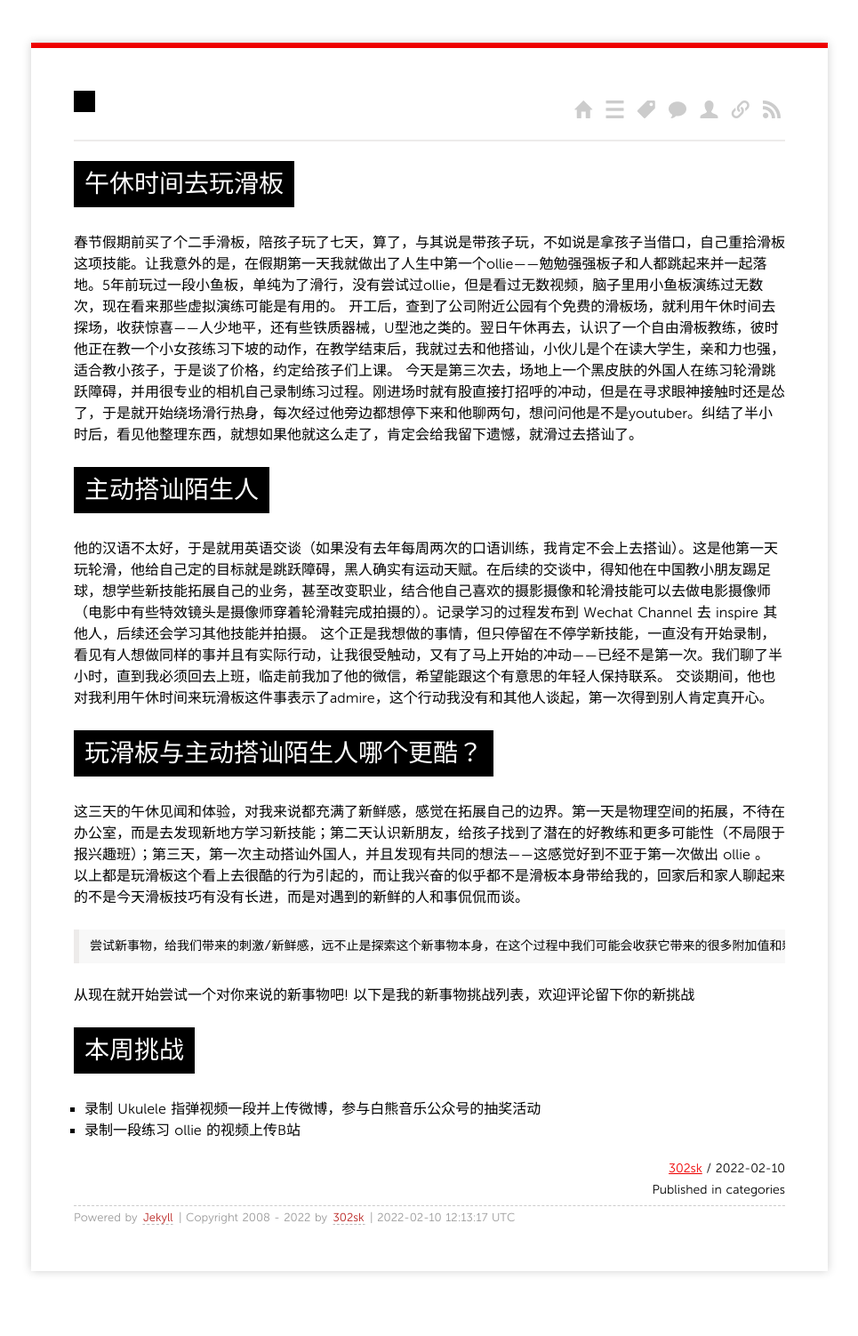
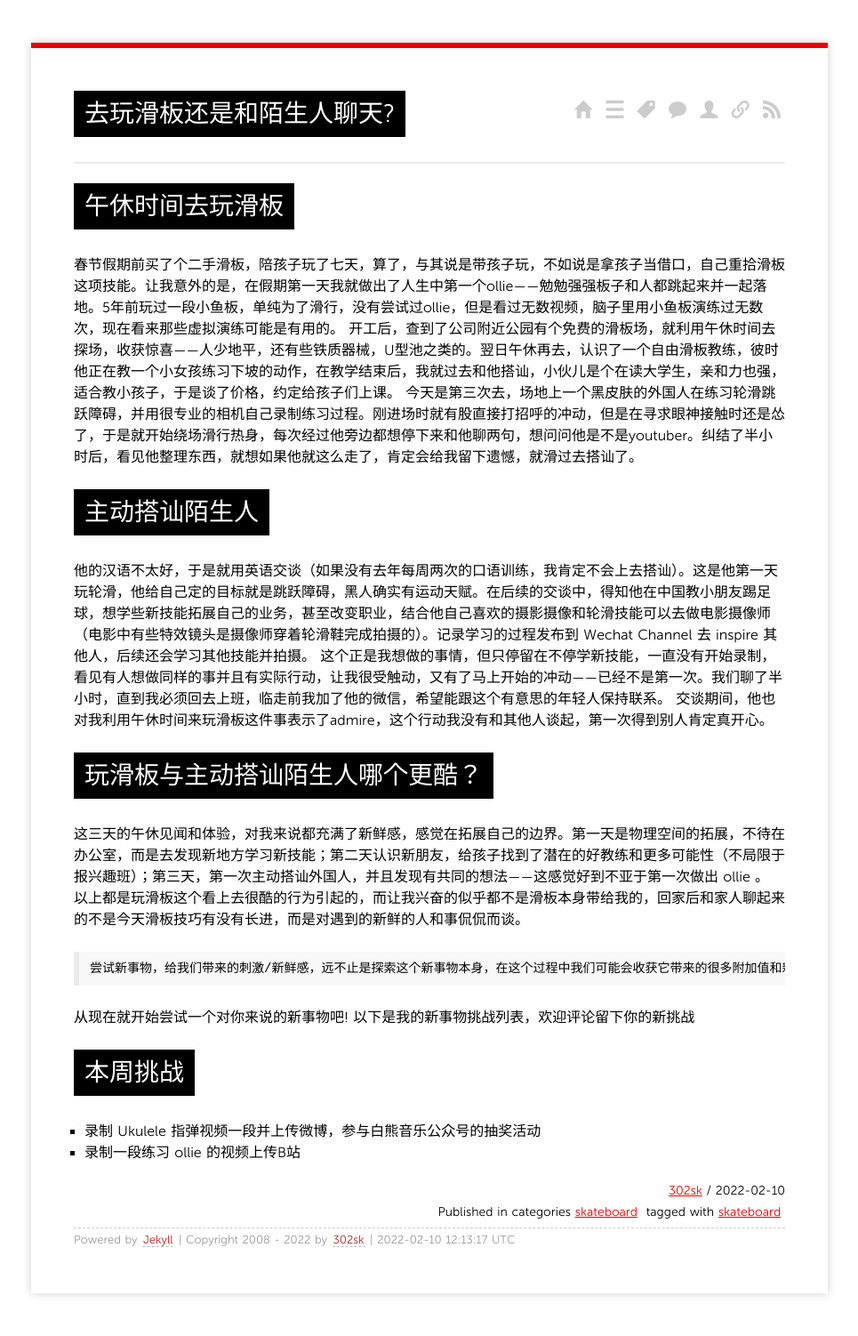
Before and after one commit to 302sk/302sk.github.io, a Jekyll site: the page built from _posts/2022-02-10-sakteboarding-or-talk-with-stranger.md, in a window 1280 px wide. Shown: the whole page at 89% size, without its empty margins (157-1122 px from the left). Built offline with Jekyll 4.4.1, drawn with Linux system fonts in a browser that asks for light colours; our own code applies the rules of GitHub Pages for plain Markdown files; Markdown is read by kramdown in place of the engine named in the settings; comment, search, counter and statistics services are not loaded; before the commit the page ends 1477 px from its top, so only the background shows below that; some of the changed lines change nothing that is shown.

Commit message:
fix title issue

```diff
--- a/_posts/2022-02-10-sakteboarding-or-talk-with-stranger.md
+++ b/_posts/2022-02-10-sakteboarding-or-talk-with-stranger.md
@@ -1,10 +1,11 @@
 ---
 layout: post
-title: 去玩滑板还是和陌生人聊天？
-date: 2022-02-10 11:11
-category: 滑板
+title: 去玩滑板还是和陌生人聊天?
+category:
+- skateboard
 author: Kun
-tags: [skateboard][talk]
+tags:
+- skateboard
 summary: 玩滑板与主动搭讪陌生人哪个更酷
 ---
 
```
